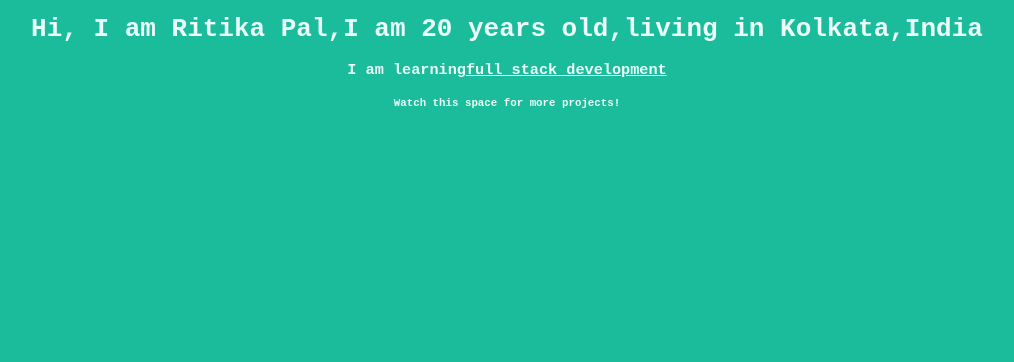
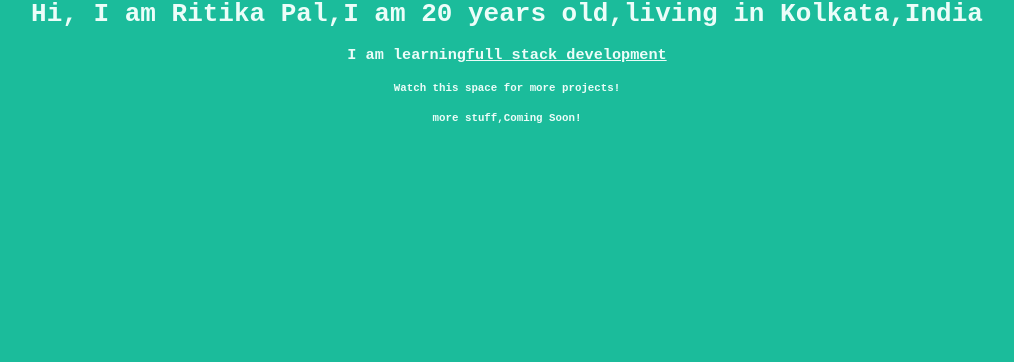
Before and after one commit to Palritika1107/palritika-netlify-app, a plain HTML site: page index.html in a window 1280 px wide. Shown: the part 438-800 px from the top of the page, without its empty margins (133-1147 px from the left). Drawn offline with Linux system fonts and the light colour scheme.

Commit message:
fix:message

```diff
--- a/index.html
+++ b/index.html
@@ -2,7 +2,7 @@
     <head>
         <title>Ritika Pal</title>
         <meta content="width=device-width, initial-scale=1" name="viewport">
-        <meta name="theme-color" content="#1bbc9b"git />
+        <meta name="theme-color" content="#1bbc9b" />
         <link href="css/main.css" rel="stylesheet">
     </head>
     <body>
@@ -12,6 +12,7 @@
             <h1>Hi, I am Ritika Pal,I am 20 years old,living in Kolkata,India</h1>
             <h3>I am learning<a class="course-link" href="https://www.instagram.com/palr711/">full stack development</a></h3>
             <h5>Watch this space for more projects!</h5>
+            <h5>more stuff,Coming Soon!</h5>
             </div>
         </header>
     </body>
```
